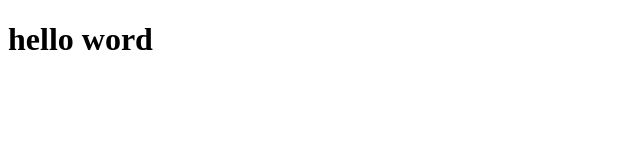
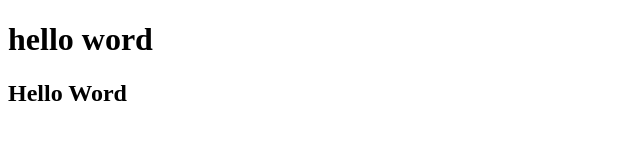
Before and after one commit to SandroRZovadelli/web-2, a plain HTML site: page index.html in a window 1280 px wide. Shown: the whole page, without its empty margins (0-640 px from the left). Drawn offline with Linux system fonts and the light colour scheme.

Commit message:
second commit

```diff
--- a/index.html
+++ b/index.html
@@ -8,5 +8,7 @@
 </head>
 <body>
     <h1>hello word</h1>
+    <h2>Hello Word</h2>
+
 </body>
 </html>
```
